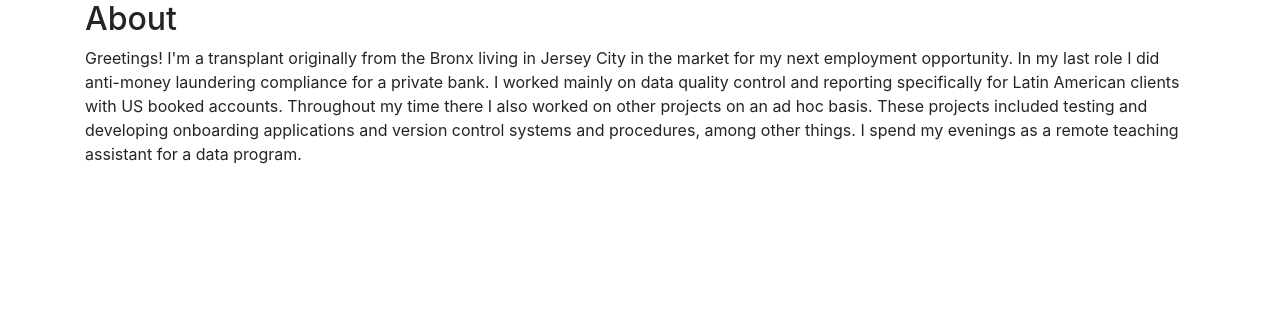
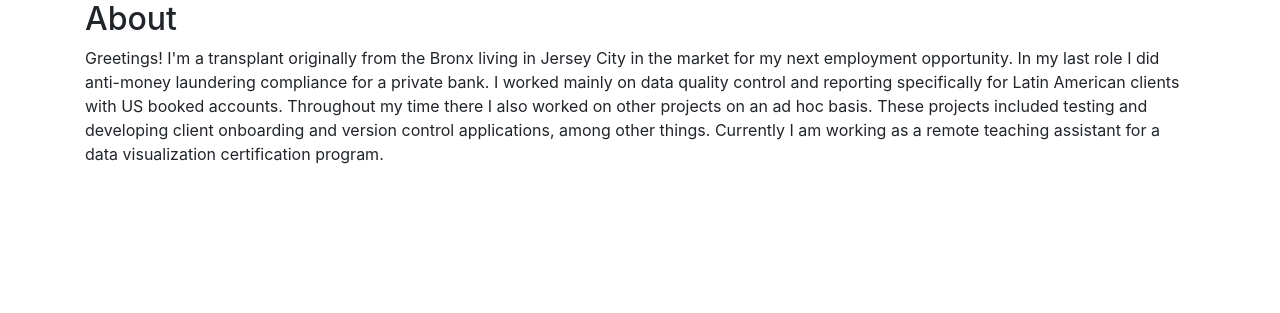
Before and after one commit to sosa413131/pythonportfolio, a Flask app: template templates/child.html in a window 1280 px wide. Shown: the part 808-1121 px from the top of the page. Run offline with Flask 2, Linux system fonts and the light colour scheme; the template is opened without the code that fills it, so the values that code supplies are empty; some libraries are stand-ins or nearby versions.

Commit message:
removed comment updated  bullets

```diff
--- a/app.py
+++ b/app.py
@@ -5,7 +5,7 @@ obj={}
 
 @app.route('/')
 def home():
-    obj["title"]="Personal Webpage | David W Sosa "
+    obj["title"]="DWS"
     obj["style"]="assets/css/style.css"
     obj["logic"]="assets/js/logic.js"
     return render_template('child.html', obj=obj)
--- a/assets/js/logic.js
+++ b/assets/js/logic.js
@@ -1,5 +1,3 @@
-console.log("javascript loaded!")
-
 !(function($) {
     "use strict";
 
--- a/templates/child.html
+++ b/templates/child.html
@@ -59,10 +59,8 @@
           employment opportunity. In my last role I did anti-money laundering compliance for a
           private bank. I worked mainly on data quality control and reporting specifically for Latin American clients
           with US booked accounts. Throughout my time there I also worked on other projects on an ad hoc basis. These
-          projects included testing and developing onboarding applications and version control systems and procedures,
-          among other things.
-
-          I spend my evenings as a remote teaching assistant for a data program.</p>
+          projects included testing and developing client onboarding and version control applications,
+          among other things. Currently I am working as a remote teaching assistant for a data visualization certification program.</p>
       </div>
 
       <div class="row">
@@ -169,21 +167,21 @@
                 UI</li>
               <li>Assisted in the preparation and execution of test plans and test scripts</li>
               <li>Ensured bugs could be fixed by investigating and summarizing observed vs. expected behavior</li>
-              <li>Engaged in discussions with Risk, Anti Money Laundering, and Compliance partners, and documented
+              <li>Engaged in discussions with Risk, Anti-Money Laundering, and Compliance partners, and documented
                 changes to workflow processes</li>
               <li>Assisted with developing new monitoring strategies and training materials</li>
-              <li>Worked with business, Risk, Anti Money Laundering, and Compliance teams to complete agreed upon
+              <li>Worked with business, Risk, Anti-Money Laundering, and Compliance teams to complete agreed upon
                 business initiatives</li>
               <li>Identified areas of risk that need improvement, and resolved using available tools (Excel, SharePoint,
                 Python,
                 JIRA, etc.)</li>
-              <li>Ran queries on database to extract lists of relevant tickets and created reports based on senior
+              <li>Ran queries on database to extract relevant tickets and created reports based on senior
                 management’s priorities</li>
-              <li>Generated weekly metrics and decks for management reporting for Latin America Private Bank</li>
+              <li>Generated weekly metrics and decks for management reporting for the Latin America Private Bank</li>
               <li>Analyzed operating details provided for clients’ businesses and other revenue streams to substantiate
                 and approve estimates of net worth and annual income </li>
               <li>Analyzed account activity to ensure it aligned with established risk thresholds for amounts, countries
-                of origin + destination, and frequency, given the client’s profile</li>
+                of origin/destination, and frequency, given the client’s profile</li>
               <li>Acted as Quality Control team representative in working group meetings with product development</li>
               <li>Communicated updates to management</li>
               <li>Responded to daily inquiries and assisted with escalation/resolution</li>
```
